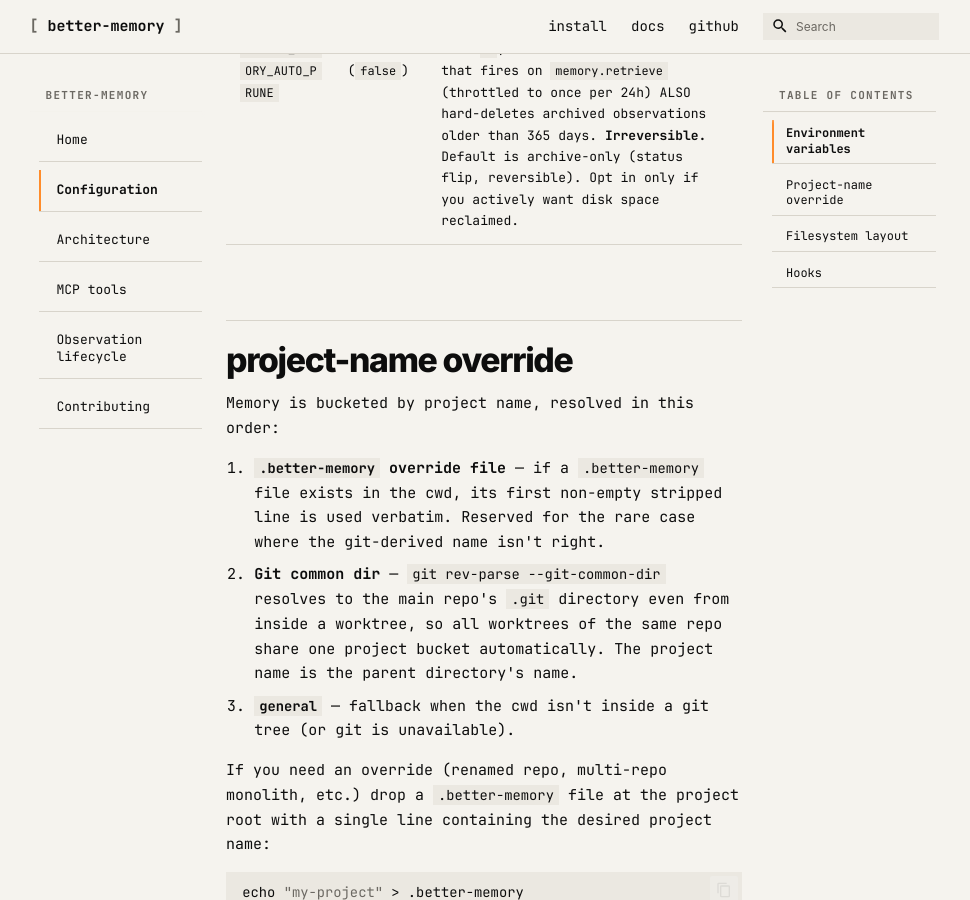
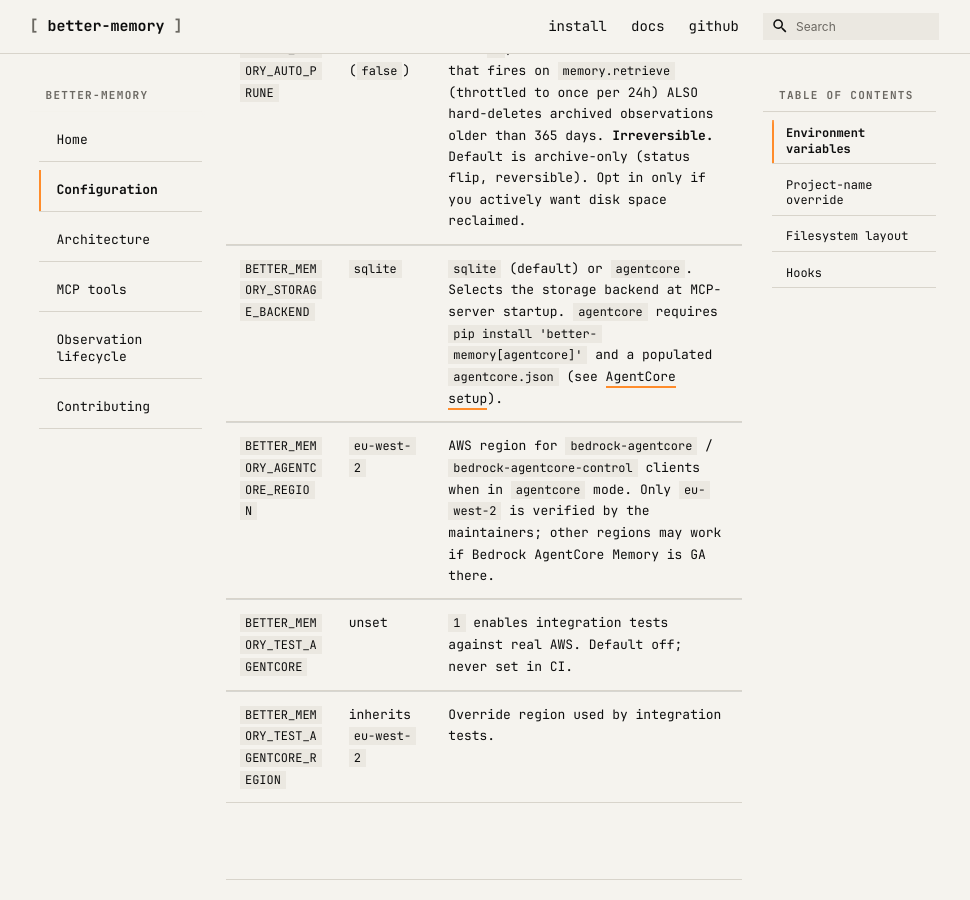
Before and after one commit to emp3thy/better-memory, an MkDocs documentation site: the page built from website/configuration.md, in a window 1280 px wide and 900 px high, scrolled down 931 px. Shown: the whole window, without its empty margins (156-1126 px from the left). Built offline with MkDocs 1.6.1 and Material for MkDocs 9.7.7, drawn with Linux system fonts in a browser that asks for light colours; comment, search, counter and statistics services are not loaded.

Commit message:
docs(configuration): document agentcore env vars

```diff
--- a/website/configuration.md
+++ b/website/configuration.md
@@ -12,6 +12,10 @@
 | `AUDIT_LOG_RETRIEVED` | `true` | Whether `memory.retrieve` writes per-result audit rows |
 | `BETTER_MEMORY_EMBEDDINGS_BACKEND` | `ollama` | `ollama` (default) — local Ollama at `OLLAMA_HOST`; `sqlite` — pure-SQL trigram-FTS5 fusion, no model downloads and no in-memory state. See [Architecture](architecture.md#embeddings-backends). |
 | `BETTER_MEMORY_AUTO_PRUNE` | unset (`false`) | When `1`, the auto-retention runner that fires on `memory.retrieve` (throttled to once per 24h) ALSO hard-deletes archived observations older than 365 days. **Irreversible.** Default is archive-only (status flip, reversible). Opt in only if you actively want disk space reclaimed. |
+| `BETTER_MEMORY_STORAGE_BACKEND` | `sqlite` | `sqlite` (default) or `agentcore`. Selects the storage backend at MCP-server startup. `agentcore` requires `pip install 'better-memory[agentcore]'` and a populated `agentcore.json` (see [AgentCore setup](agentcore-setup.md)). |
+| `BETTER_MEMORY_AGENTCORE_REGION` | `eu-west-2` | AWS region for `bedrock-agentcore` / `bedrock-agentcore-control` clients when in `agentcore` mode. Only `eu-west-2` is verified by the maintainers; other regions may work if Bedrock AgentCore Memory is GA there. |
+| `BETTER_MEMORY_TEST_AGENTCORE` | unset | `1` enables integration tests against real AWS. Default off; never set in CI. |
+| `BETTER_MEMORY_TEST_AGENTCORE_REGION` | inherits `eu-west-2` | Override region used by integration tests. |
 
 ## Project-name override
 
```
